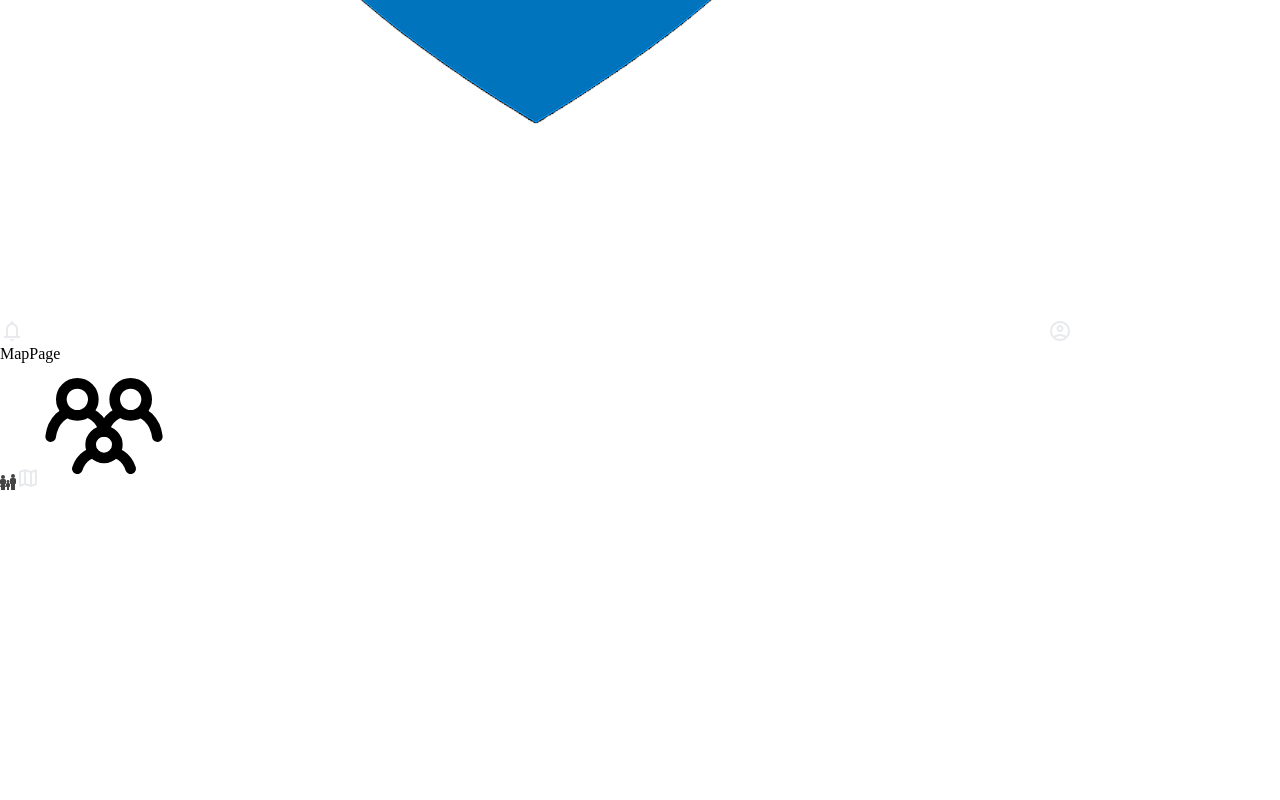
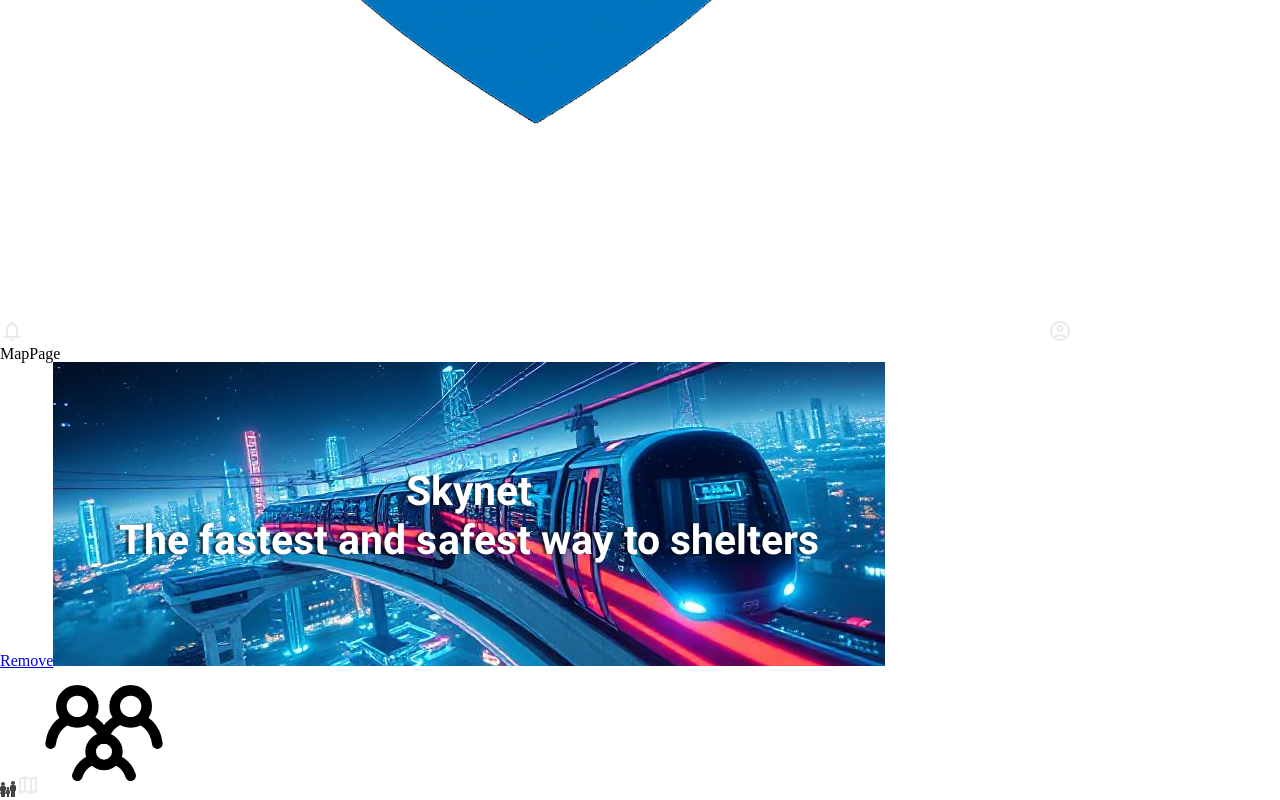
Before and after one commit to Tim-Pirotte/poc, a Vue app in the folder AdriaShield/: page /map in a window 1280 px wide. Shown: the part 1193-1993 px from the top of the page. Before the commit the page ends 1686 px from the top, so only its background shows below. Built offline with nearby package versions, Linux system fonts and the light colour scheme.

Commit message:
Adds the html for the advertisement

```diff
--- /dev/null
+++ b/AdriaShield/src/components/Advertisement.vue
@@ -0,0 +1,18 @@
+<script setup>
+import ProgressiveImage from './icons/ProgressiveImage.vue';
+
+import advertisement from '../mock-data/advertisement.json';
+import plan from '../mock-data/plan.json';
+</script>
+
+<template>
+    <aside v-if="plan.showAds" aria-label="Advertisement">
+        <router-link to="/plans">Remove</router-link>
+        <a :href="advertisement.url" target="_blank" rel="noopener sponsored">
+            <ProgressiveImage :sources="advertisement.sources" :alt="advertisement.alt"/>
+        </a>
+    </aside>
+</template>
+
+<style scoped>
+</style>
--- /dev/null
+++ b/AdriaShield/src/mock-data/advertisement.json
@@ -0,0 +1,9 @@
+{
+    "id": 0,
+    "sources": [
+        { "src": "src/mock-data/advertisements/mock_advert.webp", "type": "image/webp" },
+        { "src": "src/mock-data/advertisements/mock_advert_fallback.png", "type": "image/png" }
+    ],
+    "alt": "Skynet, the fastest and safest way to shelter",
+    "url": "https://example.com"
+}
--- /dev/null
+++ b/AdriaShield/src/mock-data/plan.json
@@ -0,0 +1,11 @@
+{
+    "id": 2,
+    "name": "Basic",
+    "showAds": true,
+    "routePlanning": false,
+    "maxFamilyMembers": 0,
+    "maxFollowing": 0,
+    "emergenyAlerts": true,
+    "generalAlerts": false,
+    "weatherInfo": true
+}
--- a/AdriaShield/src/pages/MapPage.vue
+++ b/AdriaShield/src/pages/MapPage.vue
@@ -1,11 +1,13 @@
 <script setup>
 import HeaderBar from '@/components/HeaderBar.vue';
+import Advertisement from '@/components/Advertisement.vue';
 import FooterBar from '@/components/FooterBar.vue';
 </script>
 
 <template>
   <HeaderBar/>
   <h1>MapPage</h1>
+  <Advertisement/>
   <FooterBar/>
 </template>
 
```
Also changed, not shown: AdriaShield/src/mock-data/user.json (added, +9 -0 lines), AdriaShield/src/mock-data/advertisements/mock_advert.webp (added), AdriaShield/src/mock-data/advertisements/mock_advert_fallback.png (added).
